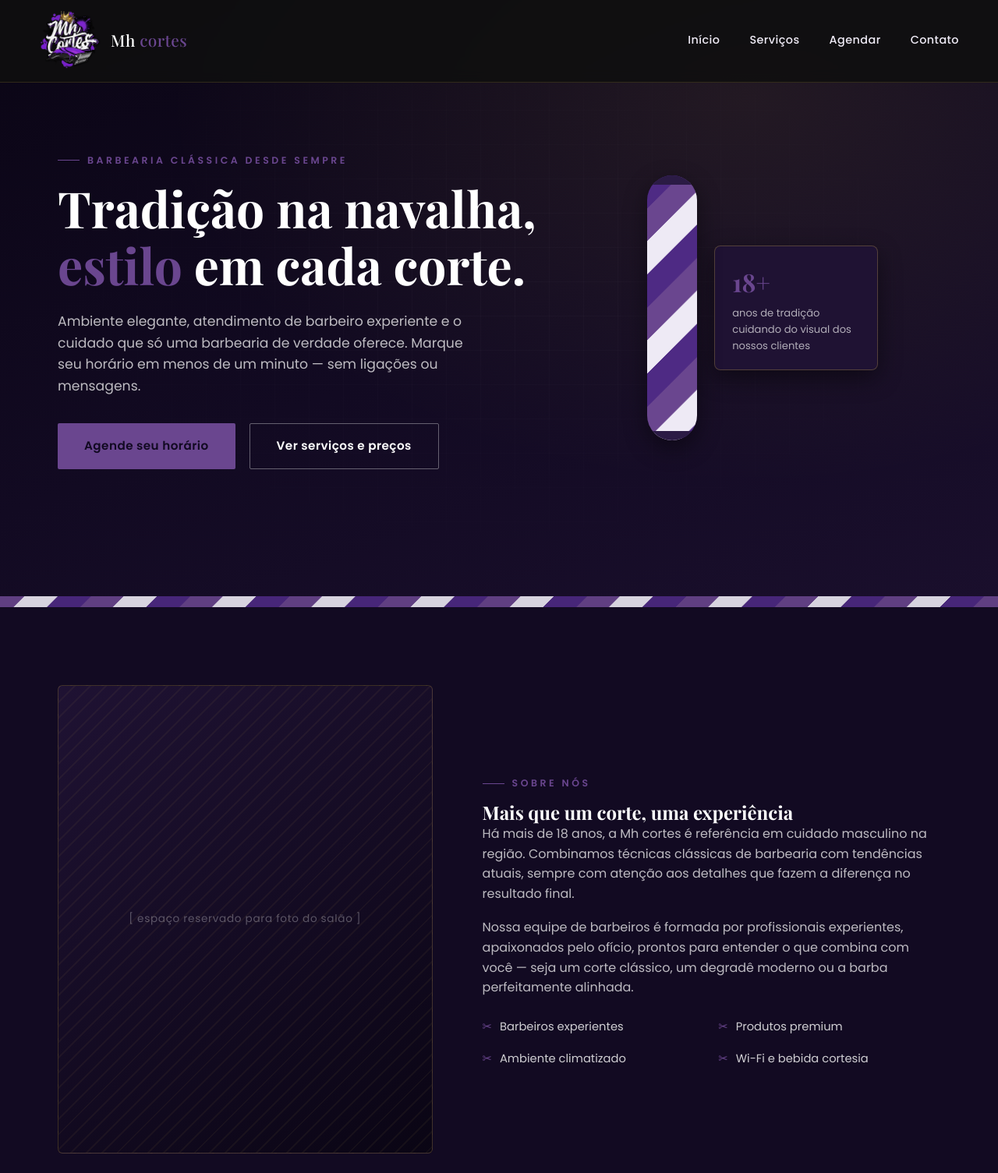
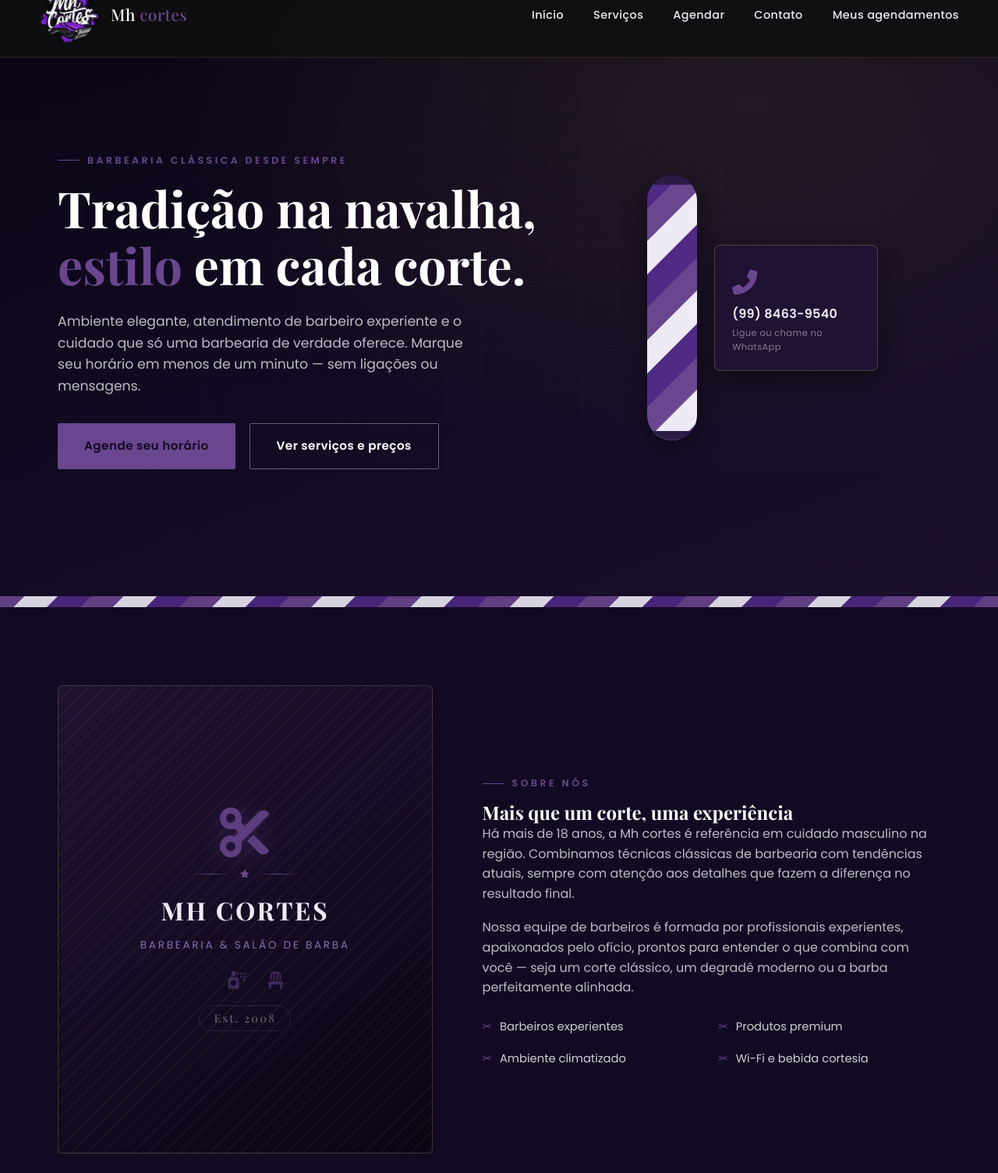
Before and after one commit to luska1612/barbearia-agendamento, a plain HTML site: page index.html in a window 1280 px wide. Shown: the part 35-1540 px from the top of the page at 78% size. Drawn offline with nearby package versions, Linux system fonts and the light colour scheme.

Commit message:
ajustado o quadro na extremidade direita

```diff
--- a/css/style.css
+++ b/css/style.css
@@ -506,9 +506,18 @@
   font-weight: 700;
 }
 .hero-cartao-flutuante p {
-  font-size: 0.82rem;
-  color: rgba(255, 255, 255, 0.65);
+  font-size: 1rem;
+  color: var(--off-white);
   margin-top: 4px;
+  font-weight: 600;
+  letter-spacing: 0.02em;
+}
+.hero-cartao-sub {
+  display: block;
+  font-size: 0.72rem;
+  color: rgba(255, 255, 255, 0.45);
+  margin-top: 2px;
+  letter-spacing: 0.03em;
 }
 
 /* ==========================================================================
@@ -558,6 +567,87 @@
   letter-spacing: 0.05em;
   text-align: center;
   padding: 20px;
+  overflow: hidden;
+  position: relative;
+}
+
+.sobre-visual-conteudo {
+  display: flex;
+  flex-direction: column;
+  align-items: center;
+  gap: 16px;
+  z-index: 1;
+}
+
+.sobre-icone-grande {
+  font-size: 4rem;
+  color: var(--dourado);
+  opacity: 0.85;
+  filter: drop-shadow(0 4px 15px rgba(106, 70, 143, 0.4));
+}
+
+.sobre-decoracao {
+  display: flex;
+  align-items: center;
+  gap: 12px;
+}
+
+.sobre-linha {
+  display: block;
+  width: 50px;
+  height: 1px;
+  background: linear-gradient(90deg, transparent, var(--dourado), transparent);
+}
+
+.sobre-estrela {
+  font-size: 0.65rem;
+  color: var(--dourado);
+}
+
+.sobre-visual-titulo {
+  font-family: var(--fonte-titulo);
+  font-size: 2rem;
+  font-weight: 700;
+  color: var(--off-white);
+  letter-spacing: 0.08em;
+  text-transform: uppercase;
+}
+
+.sobre-visual-subtitulo {
+  font-family: var(--fonte-corpo);
+  font-size: 0.85rem;
+  color: var(--dourado-claro);
+  letter-spacing: 0.2em;
+  text-transform: uppercase;
+  margin-top: -8px;
+}
+
+.sobre-icones-row {
+  display: flex;
+  gap: 28px;
+  margin-top: 8px;
+}
+
+.sobre-icones-row i {
+  font-size: 1.4rem;
+  color: var(--dourado);
+  opacity: 0.5;
+  transition: var(--transicao);
+}
+
+.sobre-imagem-placeholder:hover .sobre-icones-row i {
+  opacity: 0.85;
+}
+
+.sobre-visual-desde {
+  font-family: var(--fonte-titulo);
+  font-size: 0.9rem;
+  color: rgba(255, 255, 255, 0.35);
+  letter-spacing: 0.15em;
+  border: 1px solid rgba(255, 255, 255, 0.1);
+  padding: 4px 18px;
+  border-radius: 20px;
+  margin-top: 4px;
 }
 .sobre-texto p {
   color: rgba(255, 255, 255, 0.72);
--- a/index.html
+++ b/index.html
@@ -19,12 +19,6 @@
      CABEÇALHO
      ========================================================================= -->
   <header>
-    <div class="barra-utilitaria">
-      <div class="container">
-        <a href="tel:+559984639540">📞 (99) 8463-9540</a>
-        <a href="#" id="link-meus-agendamentos">👤 Meus agendamentos</a>
-      </div>
-    </div>
     <nav class="principal container">
       <div class="marca">
         <div class="marca-logo">
@@ -37,6 +31,7 @@
         <li><a href="#servicos" class="fechar-menu">Serviços</a></li>
         <li><a href="#agendar" class="fechar-menu">Agendar</a></li>
         <li><a href="#contato" class="fechar-menu">Contato</a></li>
+        <li><a href="#" id="link-meus-agendamentos" class="fechar-menu">Meus agendamentos</a></li>
       </ul>
       <button class="btn-menu-mobile" id="btn-menu-mobile" aria-label="Abrir menu"><span></span></button>
     </nav>
@@ -62,8 +57,9 @@
           <div class="poste-textura"></div>
         </div>
         <div class="hero-cartao-flutuante">
-          <div class="numero">18+</div>
-          <p>anos de tradição cuidando do visual dos nossos clientes</p>
+          <div class="numero"><i class="fas fa-phone-alt"></i></div>
+          <p><a href="https://wa.me/5599984639540" target="_blank" style="color: inherit; text-decoration: none;">(99) 8463-9540</a></p>
+          <span class="hero-cartao-sub">Ligue ou chame no WhatsApp</span>
         </div>
       </div>
     </div>
@@ -76,7 +72,24 @@
      ========================================================================= -->
   <section id="sobre" class="secao revelar">
     <div class="container sobre-grid">
-      <div class="sobre-imagem-placeholder">[ espaço reservado para foto do salão ]</div>
+      <div class="sobre-imagem-placeholder">
+        <div class="sobre-visual-conteudo">
+          <i class="fas fa-cut sobre-icone-grande"></i>
+          <div class="sobre-decoracao">
+            <span class="sobre-linha"></span>
+            <i class="fas fa-star sobre-estrela"></i>
+            <span class="sobre-linha"></span>
+          </div>
+          <span class="sobre-visual-titulo">Mh cortes</span>
+          <span class="sobre-visual-subtitulo">Barbearia & Salão de Barba</span>
+          <div class="sobre-icones-row">
+            <i class="fas fa-razor"></i>
+            <i class="fas fa-spray-can"></i>
+            <i class="fas fa-chair"></i>
+          </div>
+          <span class="sobre-visual-desde">Est. 2008</span>
+        </div>
+      </div>
       <div class="sobre-texto">
         <div class="eyebrow">Sobre nós</div>
         <h2>Mais que um corte, uma experiência</h2>
@@ -350,7 +363,7 @@
           <h4>Contato</h4>
           <ul>
             <li><i class="fas fa-map-marker-alt"></i> Rua quinze de novembro n:22</li>
-            <li><i class="fas fa-phone"></i> (99) 8463-9540</li>
+            <li><a href="https://wa.me/5599984639540" target="_blank" style="color: inherit; text-decoration: none;"><i class="fab fa-whatsapp"></i> (99) 8463-9540</a></li>
             <li>✉️ contato@[nomedabarbearia].com.br</li>
           </ul>
         </div>
```
